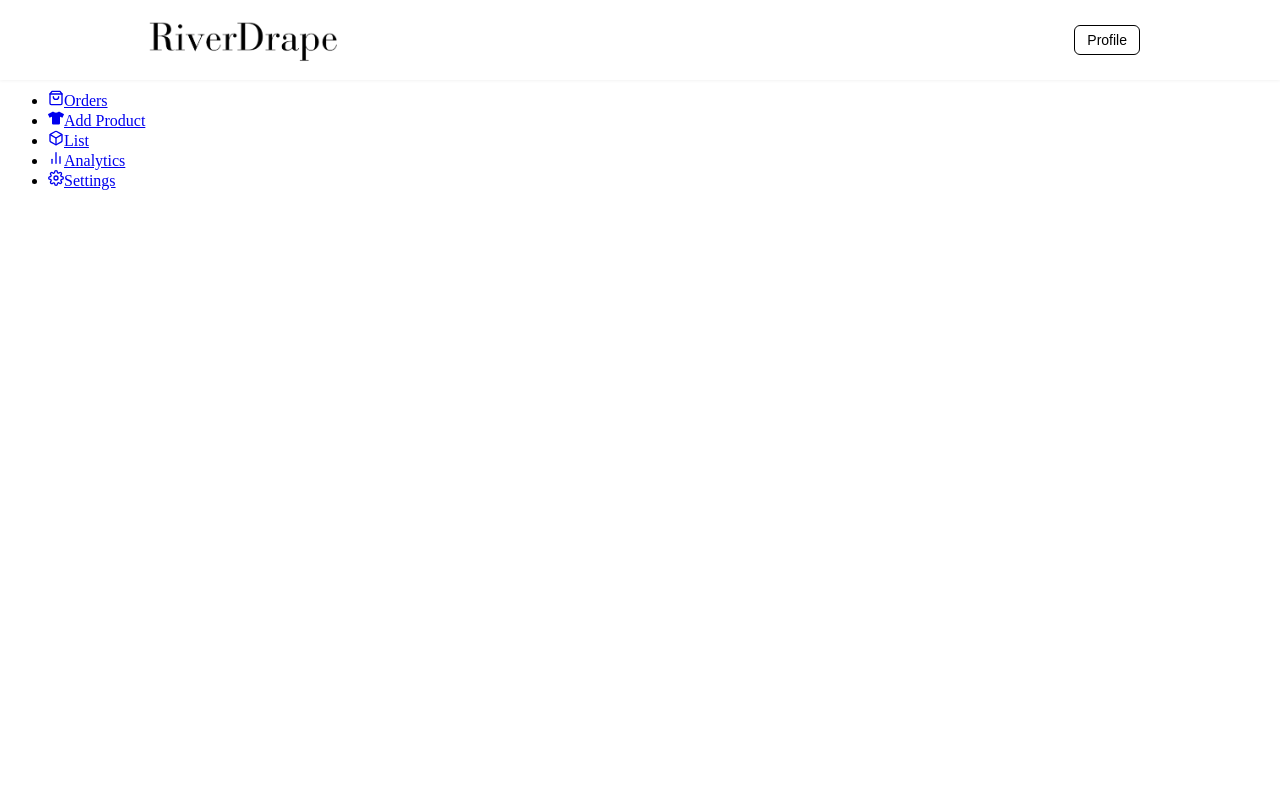
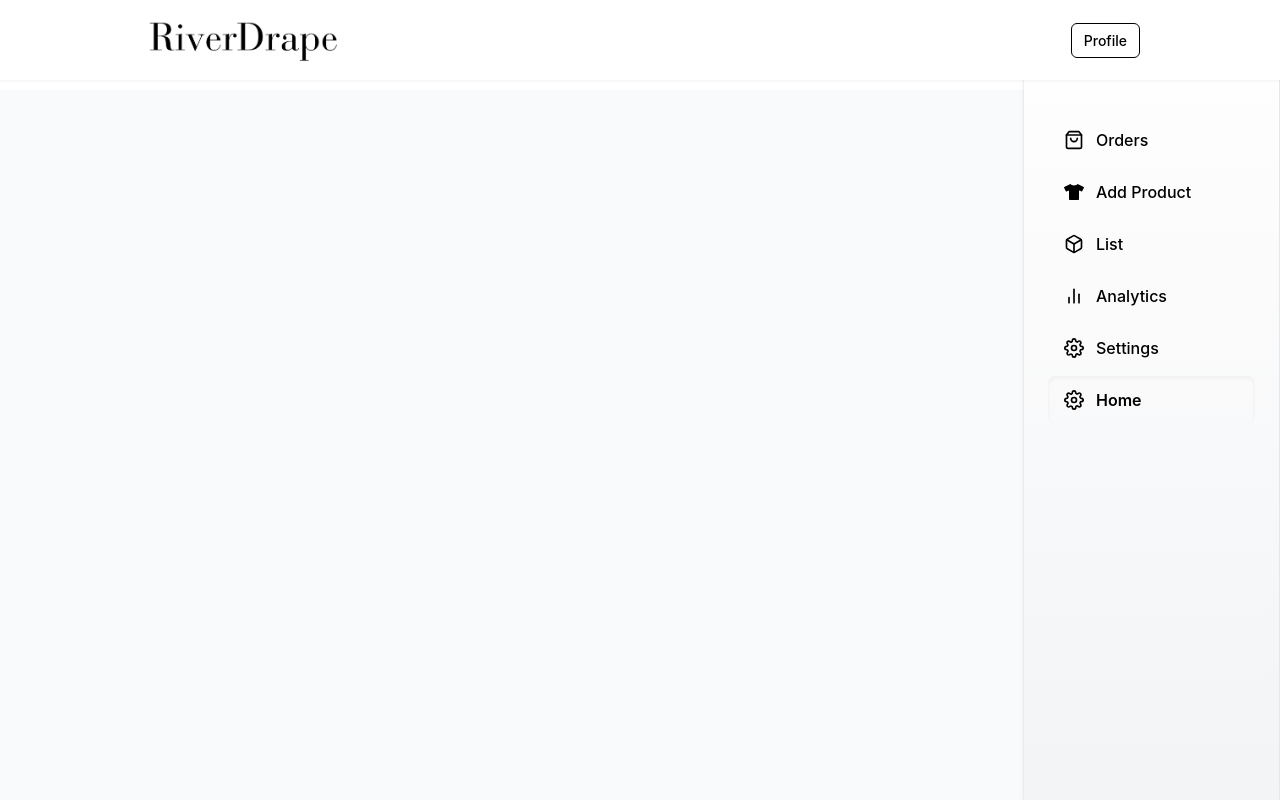
Before and after one commit to aarif-s/RiverDrape_e-com, a React (Vite) app in the folder project/: page /home in a window 1280 px wide. Built offline with nearby package versions, Linux system fonts and the light colour scheme.

Commit message:
tailwind fixes

```diff
--- a/project/src/components/Sidebar.tsx
+++ b/project/src/components/Sidebar.tsx
@@ -14,30 +14,35 @@ const links = [
   { name: 'List', path: '/list', icon: <FiBox /> },
   { name: 'Analytics', path: '/analytics', icon: <FiBarChart2 /> },
   { name: 'Settings', path: '/settings', icon: <FiSettings /> },
+  { name: 'Home', path: '/home', icon: <FiSettings /> },
 ];
 
 const Sidebar: React.FC = () => {
   const location = useLocation();
 
   return (
-    <aside className="h-screen w-64 bg-white shadow-lg px-6 pt-[100px] border-r">
+    <aside className="h-screen w-64 bg-gradient-to-b from-white to-gray-100 shadow-md px-6 pt-[100px] border-r border-gray-200">
       <nav className="flex-1">
-        <ul className="space-y-2 mt-4 list-none">
-          {links.map((link) => (
+        <ul className="space-y-1 mt-4 list-none">
+          {links.map((link) => {
+            const isActive = location.pathname === link.path;
+            return (
               <li key={link.name}>
                 <Link
                   to={link.path}
-                className={`flex items-center gap-4 px-4 py-3 rounded-lg text-[17px] transition-all duration-200 no-underline ${
-                  location.pathname === link.path
-                    ? 'bg-gray-200 text-black font-semibold'
-                    : 'text-gray-700 hover:bg-gray-100 hover:text-black'
+                  className={`flex items-center gap-3 px-4 py-3 rounded-lg text-base font-medium transition-all duration-200 no-underline
+                    ${
+                      isActive
+                        ? 'bg-white-100 text-black-700 shadow-inner font-semibold'
+                        : 'text-black-700 hover:bg-gray-100 hover:text-black-700'
                     }`}
                 >
-                <span className="text-[20px]">{link.icon}</span>
+                  <span className="text-xl">{link.icon}</span>
                   <span>{link.name}</span>
                 </Link>
               </li>
-          ))}
+            );
+          })}
         </ul>
       </nav>
     </aside>
--- /dev/null
+++ b/project/src/global.d.ts
@@ -0,0 +1 @@
+declare module '*.css';
--- a/project/src/main.tsx
+++ b/project/src/main.tsx
@@ -2,6 +2,7 @@ import React from 'react';
 import ReactDOM from 'react-dom/client';
 import App from './App';
 import { BrowserRouter } from 'react-router-dom';
+import './index.css'
 
 ReactDOM.createRoot(document.getElementById('root')!).render(
   <React.StrictMode>
```
Also changed, not shown: project/tailwind.config.ts (renamed from project/tailwind.config.js), 1 other file (tests, documents, lock files or other folders). Lines whose indentation alone changed are shown as unchanged.
